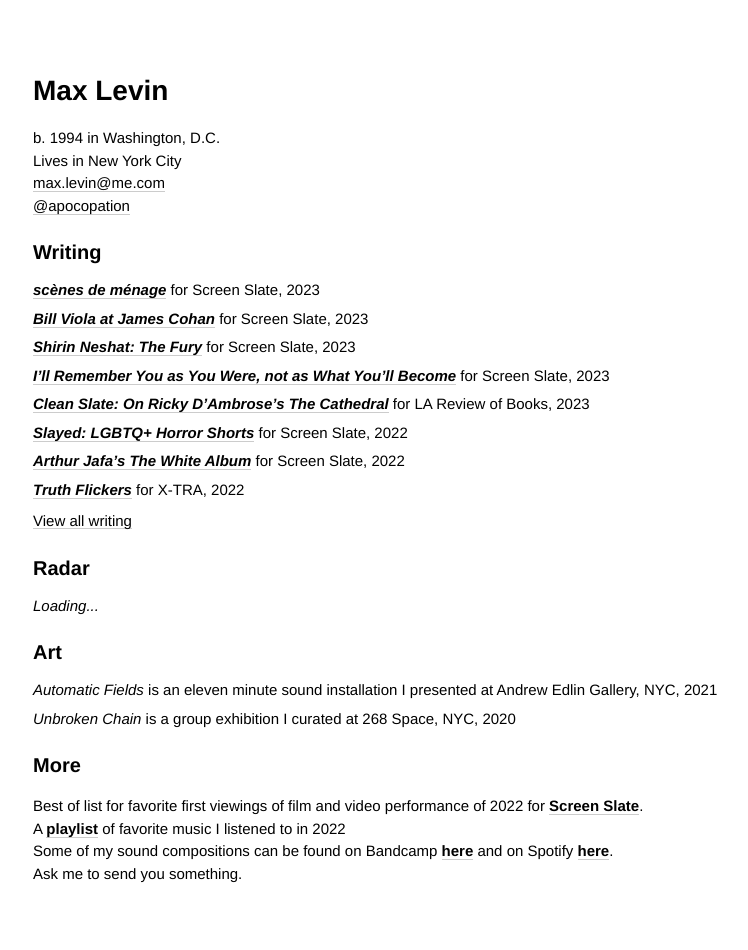
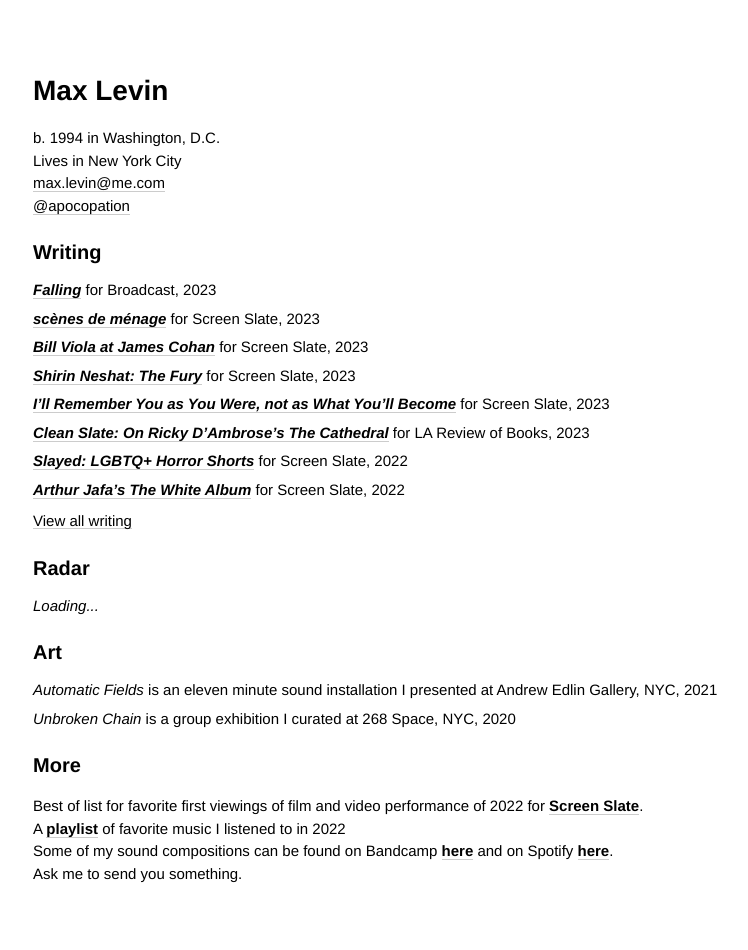
Before and after one commit to minicreative/maxlevin.me, a Jekyll site: the page built from index.md, in a window 1280 px wide. Shown: the whole page, without its empty margins (17-765 px from the left). Built offline with Jekyll 4.4.1, drawn with Linux system fonts in a browser that asks for light colours.

Commit message:
Updated Index

```diff
--- a/index.md
+++ b/index.md
@@ -7,14 +7,17 @@ sections:
   condense_button: View all writing
   condense_count: 8
   items:
+  - description: "**[*Falling*](https://pioneerworks.org/broadcast/max-levin-post-pandemic-fainting-at-concerts)**
+      for Broadcast, 2023"
+    image:
   - description: "**[*scènes de ménage*](https://www.screenslate.com/articles/scenes-de-menage)**
-      for Screen Slate,  2023"
+      for Screen Slate, 2023"
     image: "/uploads/MB_stillL.png"
   - description: "**[*Bill Viola at James Cohan*](https://www.screenslate.com/articles/bill-viola-james-cohan)**
-      for Screen Slate,  2023"
+      for Screen Slate, 2023"
     image: "/uploads/fd795193d946741c5c9e86ffd5861634.jpg"
   - description: "**[*Shirin Neshat: The Fury*](https://www.screenslate.com/articles/shirin-neshat-fury)**
-      for Screen Slate,  2023"
+      for Screen Slate, 2023"
     image: "/uploads/Fury-Shirin-Nesat.jpg"
   - description: "**[*I’ll Remember You as You Were, not as What You’ll Become*](https://www.screenslate.com/articles/ill-remember-you-you-were-not-what-youll-become)**
       for Screen Slate, 2023"
```
